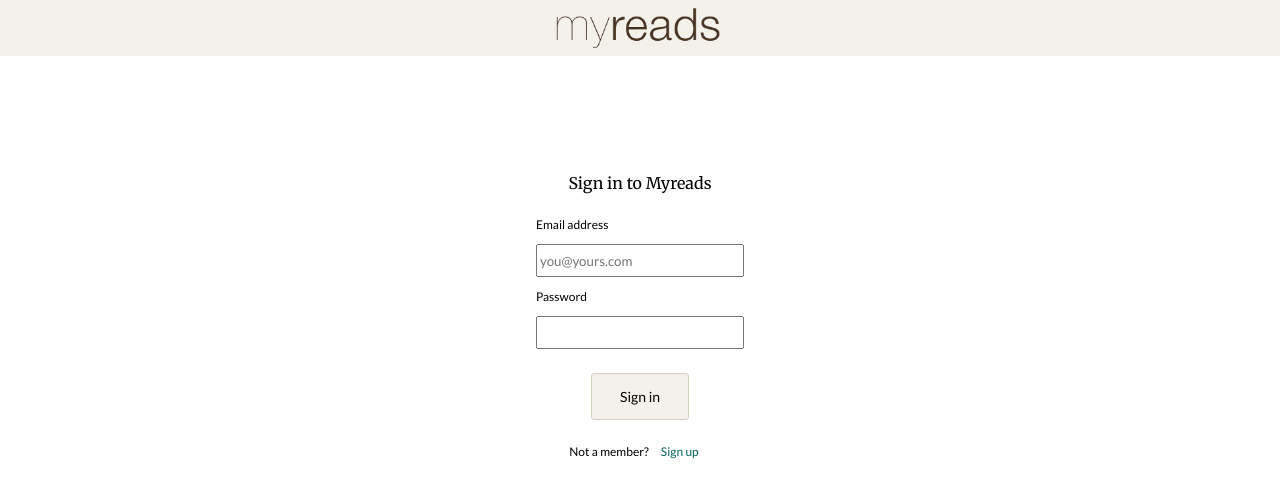
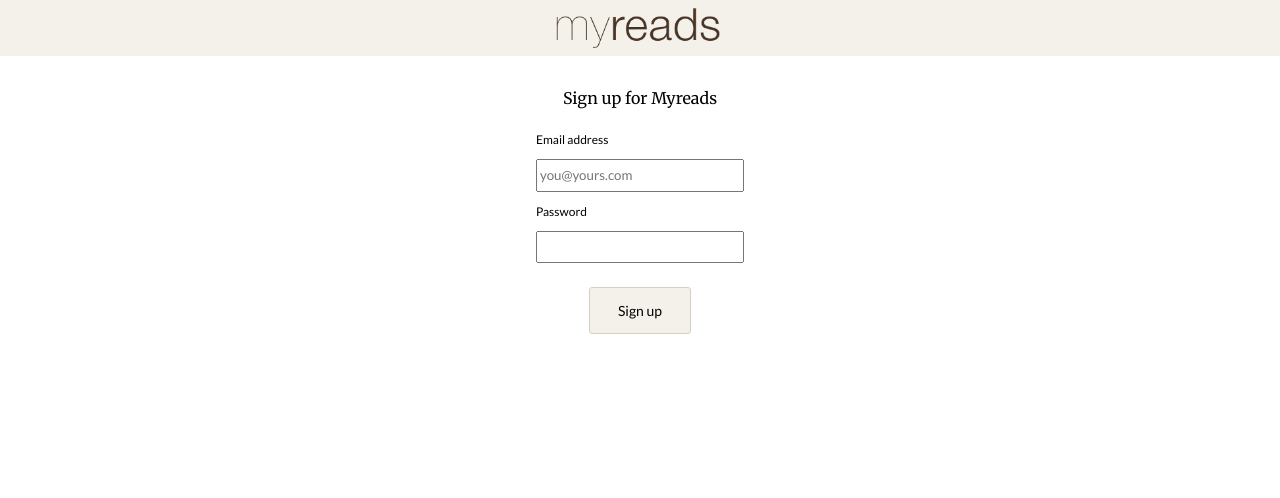
Before and after one commit to kwen0/myreads, a React (Create React App) app: page / in a window 1280 px wide. Both pictures are taken after a click on the button "Sign up". Shown: the top 498 px of the page. Built offline with nearby package versions, Linux system fonts and the light colour scheme.

Commit message:
added sign in, sign up option

```diff
--- a/src/App.js
+++ b/src/App.js
@@ -3,29 +3,46 @@ import styled from 'styled-components';
 import logo from './logo.png';
 import "@fontsource/merriweather";
 import "@fontsource/lato";
+import { useState } from 'react';
 
 
 function App() {
+  function signIn(e) {
+    e.preventDefault();
+  }
+
+  const [signupmode, setSignupmode] = useState(true);
+
 
   return (
     <>
       <Header>
         <img src={logo} className="logo" alt="logo" />
       </Header>
-      <SignIn>
+      {signupmode ? <SignIn>
         Sign in to Myreads
-        <Form>
+        <Form onSubmit={signIn}>
           Email address
           <Input type="text" placeholder="you@yours.com"></Input>
           Password
           <Input type="text"></Input>
         </Form>
         <Button>Sign in</Button>
-        <SignUp>
+        <Register>
           Not a member?
-          <SignUpBtn>Sign up</SignUpBtn>
-        </SignUp>
+          <SignUpBtn onClick={() => setSignupmode(false)}>Sign up</SignUpBtn>
+        </Register>
       </SignIn>
+        : <SignUp>
+          Sign up for Myreads
+          <Form onSubmit={signIn}>
+            Email address
+            <Input type="text" placeholder="you@yours.com"></Input>
+            Password
+            <Input type="text"></Input>
+          </Form>
+          <Button>Sign up</Button>
+        </SignUp>}
     </>
   );
 }
@@ -42,9 +59,11 @@ const SignIn = styled.div`
   display: flex;
   height: 60vh;
   flex-direction: column;
-  justify-content: center;
   align-items: center;
   padding: 2em;
+`;
+
+const SignUp = styled(SignIn)`
 `;
 
 const Form = styled.form`
@@ -71,9 +90,13 @@ const Button = styled.button`
   font-size: 14px;
   border-radius: 3px;
   font-family: "Lato", sans-serif;
+  &:hover {
+    background-color: #EDE6D6;
+    cursor: pointer;
+  }
 `;
 
-const SignUp = styled.div`
+const Register = styled.div`
   font-size: 12px;
   font-family: "Lato", sans-serif;
 `;
@@ -85,6 +108,10 @@ const SignUpBtn = styled.button`
   font-family: "Lato", sans-serif;
   font-size: 12px;
   color: #00635D;
+  &:hover {
+    text-decoration: underline;
+    cursor: pointer;
+  }
 `;
 
 export default App;
```
Also changed, not shown: src/firebase-config.js (line endings or trailing spaces).
